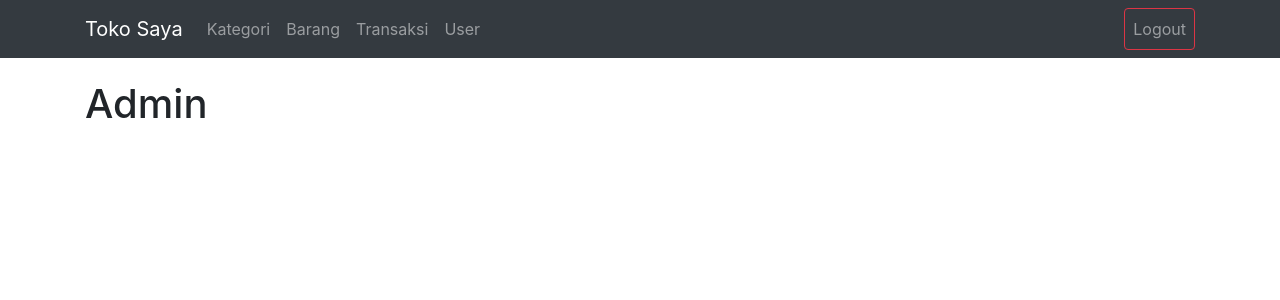
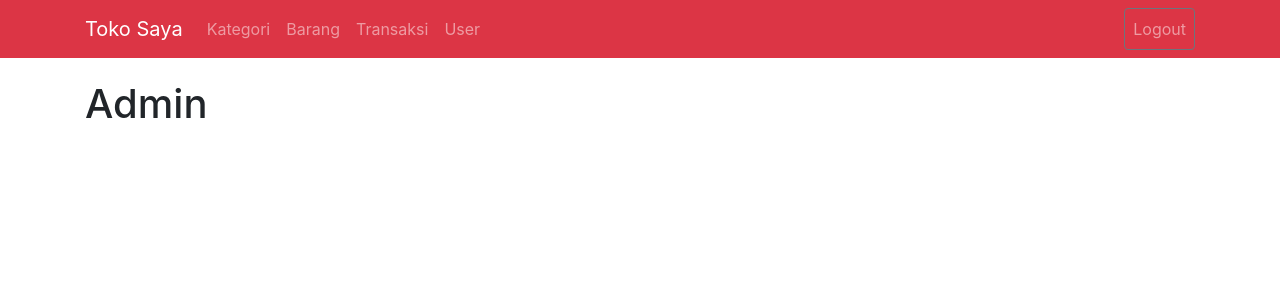
Before and after one commit to yohantoro/php-online-shop, a PHP site: page /admin/index.php in a window 1280 px wide. Shown: the top 300 px of the page. Run offline with PHP 8.4, Linux system fonts and the light colour scheme.

Commit message:
ubah warna navbar jadi merah

```diff
--- a/admin/layout_header.php
+++ b/admin/layout_header.php
@@ -18,7 +18,7 @@ include_once '../config/connection.php';
         <title>Toko Saya</title>
     </head>
     <body>
-        <nav class="navbar navbar-expand-md navbar-dark bg-dark fixed-top">
+        <nav class="navbar navbar-expand-md navbar-dark bg-danger fixed-top">
             <div class="container">
                 <a class="navbar-brand" href="index.php">Toko Saya</a>
                 <button class="navbar-toggler" type="button" data-toggle="collapse" data-target="#main-navbar" aria-controls="main-navbar" aria-expanded="false" aria-label="Toggle navigation">
@@ -27,21 +27,6 @@ include_once '../config/connection.php';
 
                 <div class="collapse navbar-collapse" id="main-navbar">
                     <ul class="navbar-nav">
-                        <!-- <li class="nav-item dropdown">
-                            <a class="nav-link dropdown-toggle" href="#" id="dropdown-kategori" data-toggle="dropdown" aria-haspopup="true" aria-expanded="false">Kategori</a>
-                            <div class="dropdown-menu" aria-labelledby="dropdown-referensi">
-                                <a class="dropdown-item" href="#">Fashion</a>
-                                <a class="dropdown-item" href="#">Elektronik</a>
-                                <a class="dropdown-item" href="#">Makanan</a>
-                                <a class="dropdown-item" href="#">Mobil</a>
-                                <a class="dropdown-item" href="#">Motor</a>
-                                <a class="dropdown-item" href="#">Game</a>
-                                <a class="dropdown-item" href="#">Hobi</a>
-                            </div>
-                        </li>
-                        <li class="nav-item">
-                            <a class="nav-link" href="#" data-toggle="modal" data-target="#search-product-modal">Pencarian</a>
-                        </li> -->
                         <li class="nav-item">
                             <a class="nav-link" href="kategori_list.php">
                                 Kategori
@@ -66,7 +51,7 @@ include_once '../config/connection.php';
 
                     <ul class="navbar-nav ml-auto">
                         <li class="nav-item">
-                            <a class="nav-link btn btn-outline-danger" href="#">Logout</a>
+                            <a class="nav-link btn btn-outline-secondary" href="#">Logout</a>
                         </li>
                     </ul>
                 </div>
```
